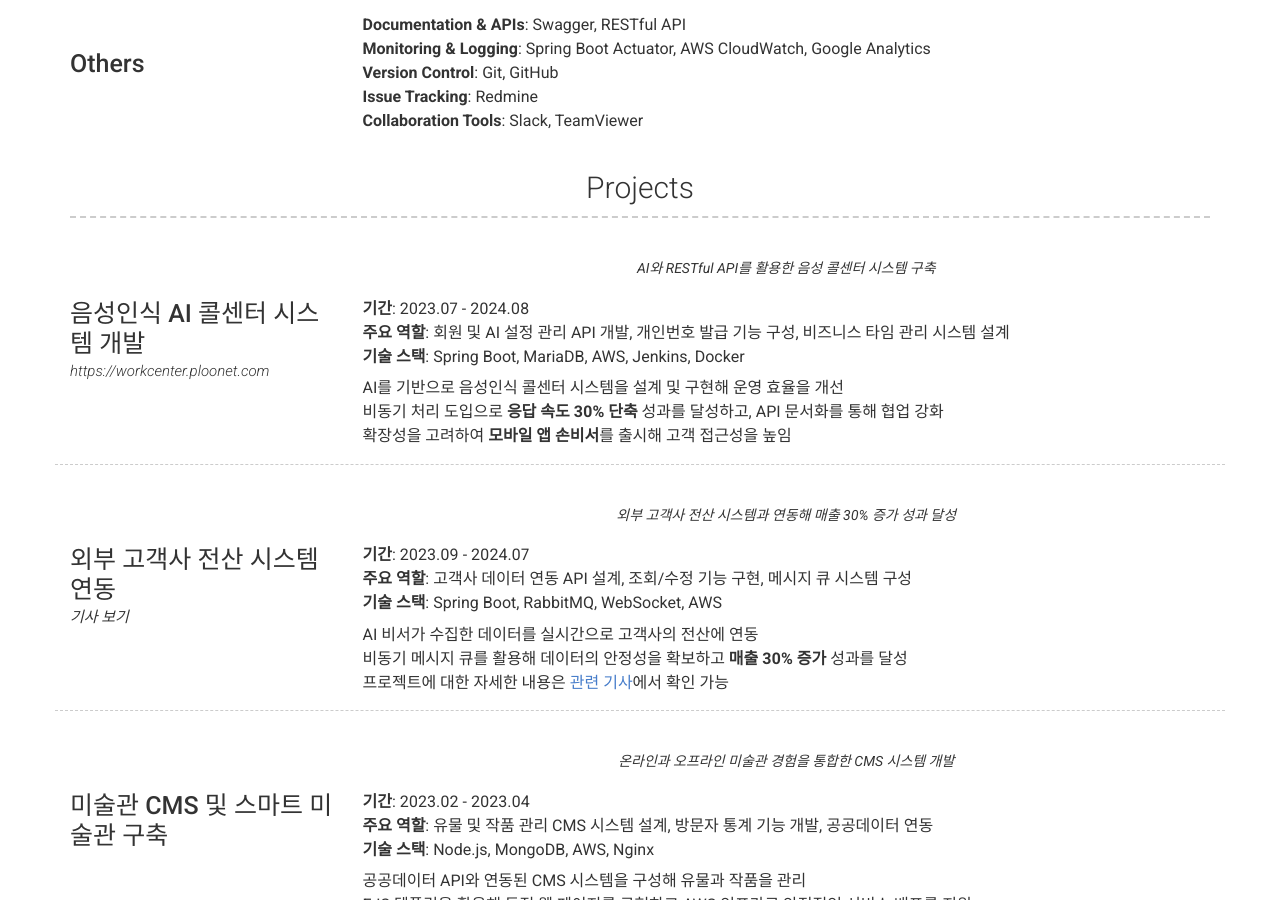
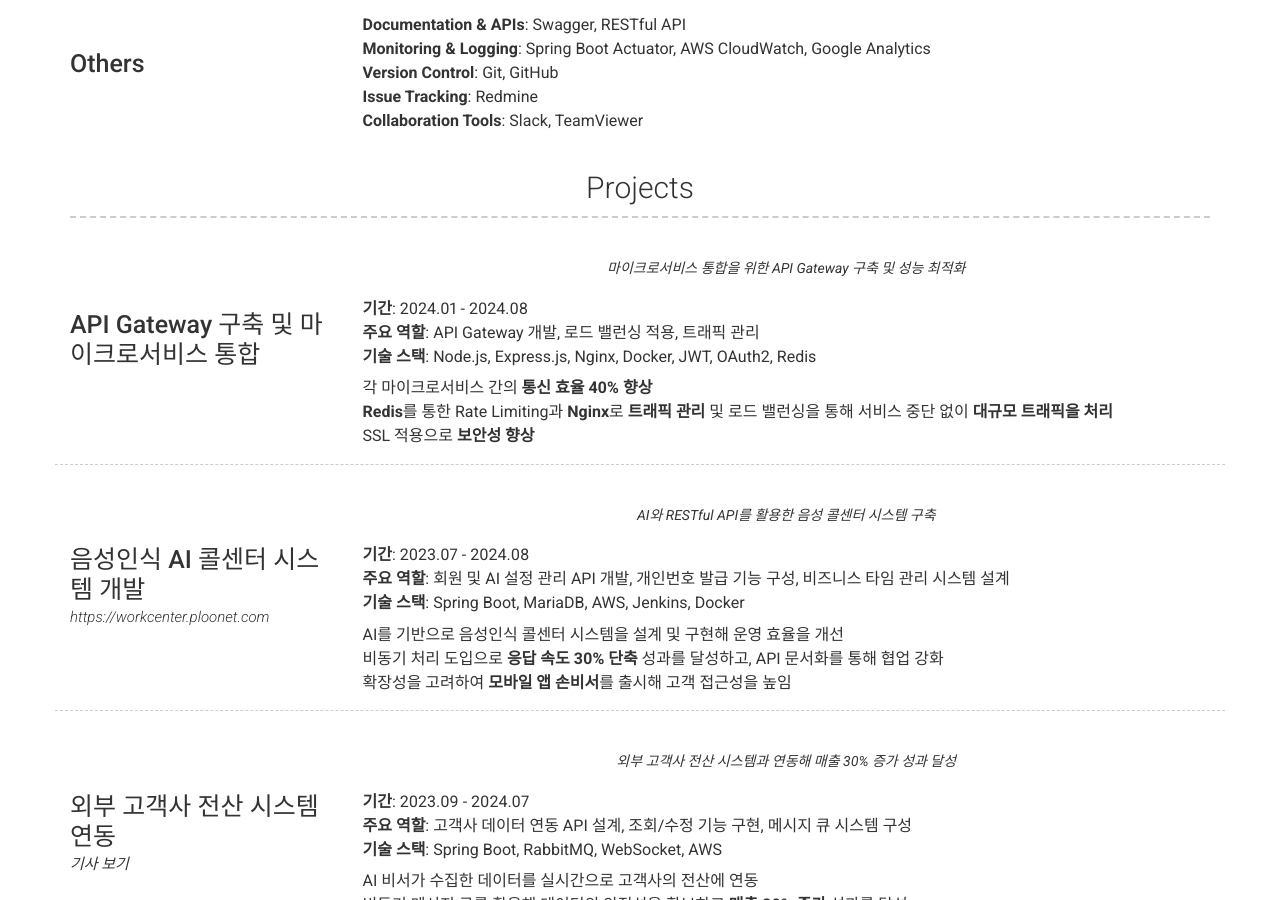
Before and after one commit to devnine-codes/devnine-codes.github.io, a Jekyll site: the page built from index.md, in a window 1280 px wide and 900 px high, scrolled down 1037 px. Built offline with Jekyll 4.4.1, drawn with Linux system fonts in a browser that asks for light colours; nearby versions of some CDN libraries; comment, search, counter and statistics services are not loaded.

Commit message:
Project API Gateway 추가

```diff
--- a/_config.yml
+++ b/_config.yml
@@ -98,9 +98,25 @@ content:
           **Issue Tracking**: Redmine
           **Collaboration Tools**: Slack, TeamViewer
 
-  - title: Projects # Title for the section
-    layout: list # Type of content section (list/text)
+  - title: Projects
+    layout: list
     content:
+      - layout: left
+        border: weak
+        title: API Gateway 구축 및 마이크로서비스 통합
+        #link:
+        #link_text:
+        quote: >
+          마이크로서비스 통합을 위한 API Gateway 구축 및 성능 최적화
+        description: |
+          **기간**: 2024.01 - 2024.08
+          **주요 역할**: API Gateway 개발, 로드 밸런싱 적용, 트래픽 관리
+          **기술 스택**: Node.js, Express.js, Nginx, Docker, JWT, OAuth2, Redis
+
+          각 마이크로서비스 간의 **통신 효율 40% 향상**
+          **Redis**를 통한 Rate Limiting과 **Nginx**로 **트래픽 관리** 및 로드 밸런싱을 통해 서비스 중단 없이 **대규모 트래픽을 처리**
+          SSL 적용으로 **보안성 향상**
+
       - layout: left
         border: weak
         title: 음성인식 AI 콜센터 시스템 개발
```
